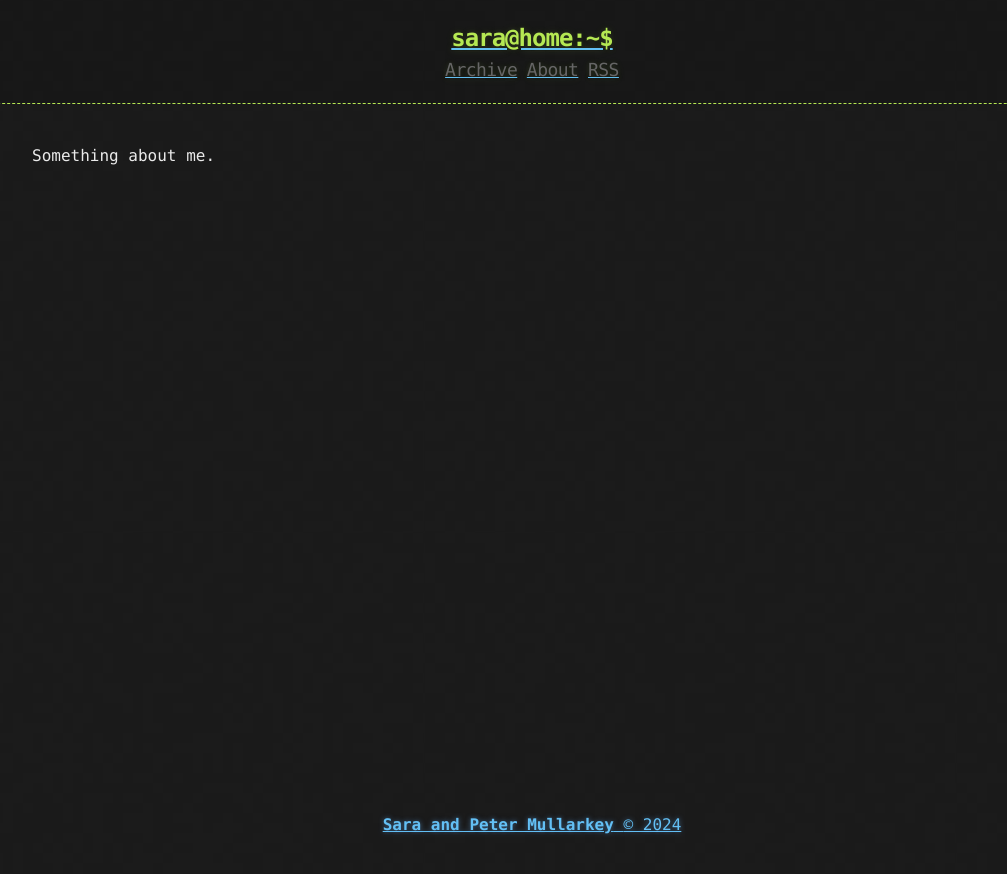
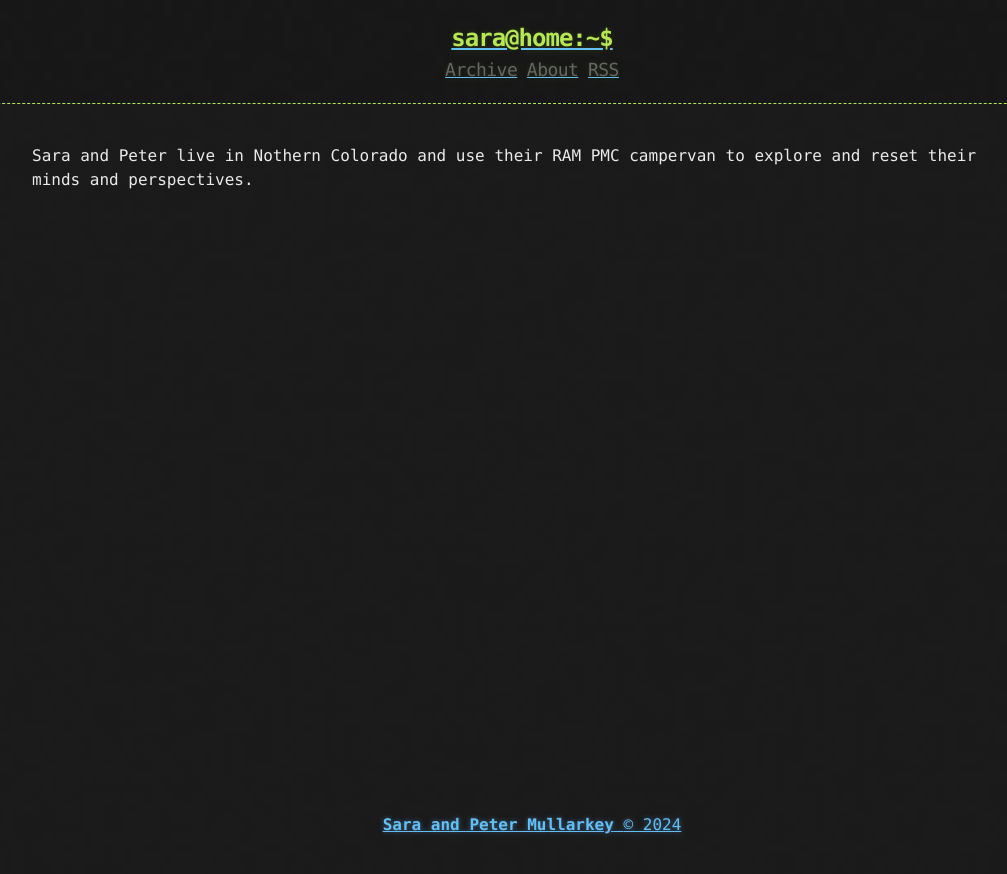
Before and after one commit to petermullarkey/petermullarkey.github.io, a Jekyll site: the page built from about.md, in a window 1280 px wide. Shown: the top 874 px of the page, without its empty margins (108-1115 px from the left). Built offline with Jekyll 4.4.1, drawn with Linux system fonts in a browser that asks for light colours.

Commit message:
Update about.md

```diff
--- a/about.md
+++ b/about.md
@@ -3,4 +3,4 @@ layout: page
 title: About
 ---
 
-Something about me.
+Sara and Peter live in Nothern Colorado and use their RAM PMC campervan to explore and reset their minds and perspectives.
```
